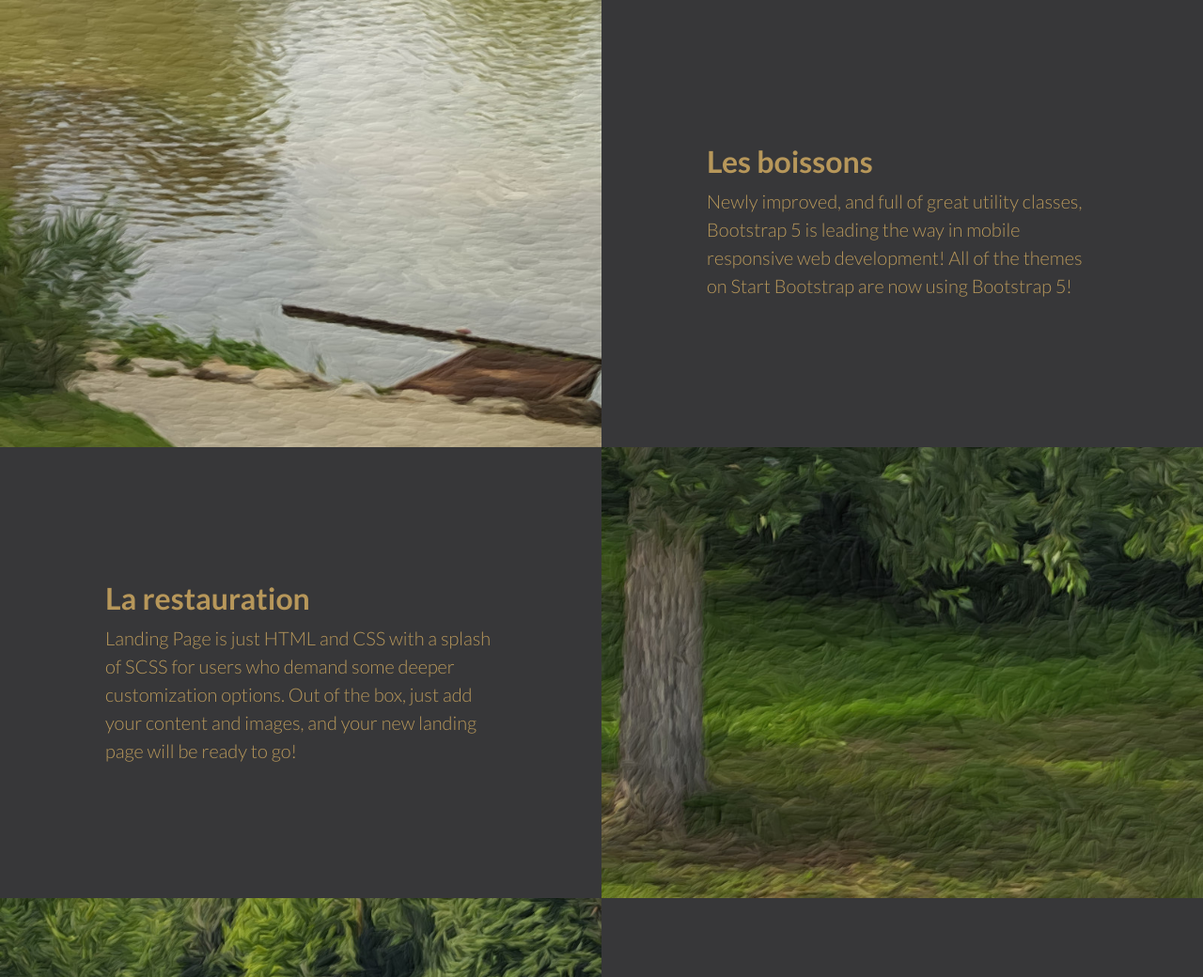
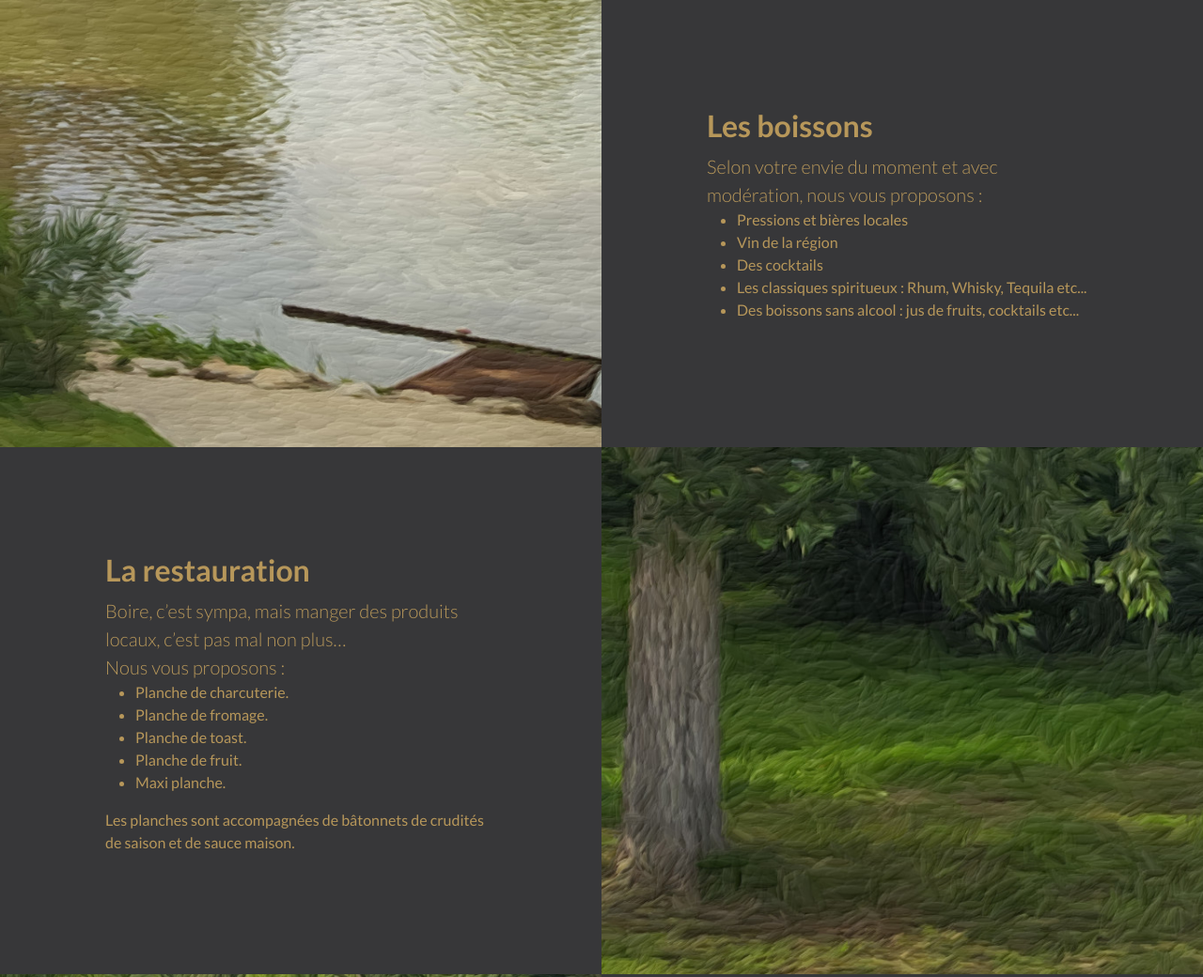
Before and after one commit to laterrasse82/laterrasse82.github.io, a plain HTML site: page index.html in a window 1280 px wide. Shown: the part 1480-2520 px from the top of the page at 94% size. Drawn offline with nearby package versions, Linux system fonts and the light colour scheme.

Commit message:
modification du texte de la page principale

```diff
--- a/index.html
+++ b/index.html
@@ -64,35 +64,61 @@
                     <div class="col-lg-6 order-lg-2 text-white showcase-img" style="background-image: url('assets/img/p2.jpg')"></div>
                     <div class="col-lg-6 order-lg-1 my-auto showcase-text">
                         <h2>L'ambiance</h2>
-                        <p class="lead mb-0">When you use a theme created by Start Bootstrap, you know that the theme will look great on any device, whether it's a phone, tablet, or desktop the page will behave responsively!</p>
+                        <p class="lead mb-0">La Terrasse vous accueille dans un décor naturel et élégant sur les berges du Tarn. Envie de passer un moment en famille, entre amis, en extérieur, en buvant un verre en musique autour d’une planche dans un cadre magnifique. </br> Alors rejoignez nous pour une parenthèse dans votre quotidien.</p>
                     </div>
                 </div>
                 <div class="row g-0">
                     <div class="col-lg-6 text-white showcase-img" style="background-image: url('assets/img/p1.jpg')"></div>
                     <div class="col-lg-6 my-auto showcase-text">
                         <h2>Les boissons</h2>
-                        <p class="lead mb-0">Newly improved, and full of great utility classes, Bootstrap 5 is leading the way in mobile responsive web development! All of the themes on Start Bootstrap are now using Bootstrap 5!</p>
+                        <p class="lead mb-0">Selon votre envie du moment et avec modération, nous vous proposons :</br>
+<ul>
+  <li>Pressions et bières locales</li>
+  <li>Vin de la région</li>
+  <li>Des cocktails</li>
+  <li>Les classiques spiritueux : Rhum, Whisky, Tequila etc...</li>
+  <li>Des boissons sans alcool : jus de fruits, cocktails etc...</li>
+</ul>
+			</p>
                     </div>
                 </div>
                 <div class="row g-0">
                     <div class="col-lg-6 order-lg-2 text-white showcase-img" style="background-image: url('assets/img/p3.jpg')"></div>
                     <div class="col-lg-6 order-lg-1 my-auto showcase-text">
                         <h2>La restauration</h2>
-                        <p class="lead mb-0">Landing Page is just HTML and CSS with a splash of SCSS for users who demand some deeper customization options. Out of the box, just add your content and images, and your new landing page will be ready to go!</p>
+                        <p class="lead mb-0">Boire, c’est sympa, mais manger des produits locaux, c’est pas mal non plus…</br>
+Nous vous proposons :</br>
+<ul>
+  <li>Planche de charcuterie.</li>
+  <li>Planche de fromage.</li>
+  <li>Planche de toast.</li>
+  <li>Planche de fruit.</li>
+  <li>Maxi planche.</li>
+</ul>
+Les planches sont accompagnées de bâtonnets de crudités de saison et de sauce maison.
+                        </p>
                     </div>
                 </div>
                 <div class="row g-0">
                     <div class="col-lg-6 text-white showcase-img" style="background-image: url('assets/img/p4.jpg')"></div>
                     <div class="col-lg-6 my-auto showcase-text">
                         <h2>Les activités</h2>
-                        <p class="lead mb-0">Newly improved, and full of great utility classes, Bootstrap 5 is leading the way in mobile responsive web development! All of the themes on Start Bootstrap are now using Bootstrap 5!</p>
+                        <p class="lead mb-0">Envie de vous dégourdir les jambes, de défier vos proches, de passer un bon moment ?</br>
+Nous mettons à votre disposition des terrains de pétanque, baby-foot, fléchettes, molky, ping-pong...
+			</p>
                     </div>
                 </div>
 		<div class="row g-0">
                     <div class="col-lg-6 order-lg-2 text-white showcase-img" style="background-image: url('assets/img/p5.jpg')"></div>
                     <div class="col-lg-6 order-lg-1 my-auto showcase-text">
                         <h2>Ouverture</h2>
-                        <p class="lead mb-0">Landing Page is just HTML and CSS with a splash of SCSS for users who demand some deeper customization options. Out of the box, just add your content and images, and your new landing page will be ready to go!</p>
+                        <p class="lead mb-0">La Guinguette sera ouverte :</br>
+Du 1er Juin au 30 Septembre</br>
+Du Mercredi au Dimanche</br>
+De 16h00 à 02h00</br>
+L'ouverture dépends des conditions météos, en savoir plus...</br>
+Un parking gratuit est a disposition.
+                        </p>
                     </div>
                 </div>
             </div>
```
